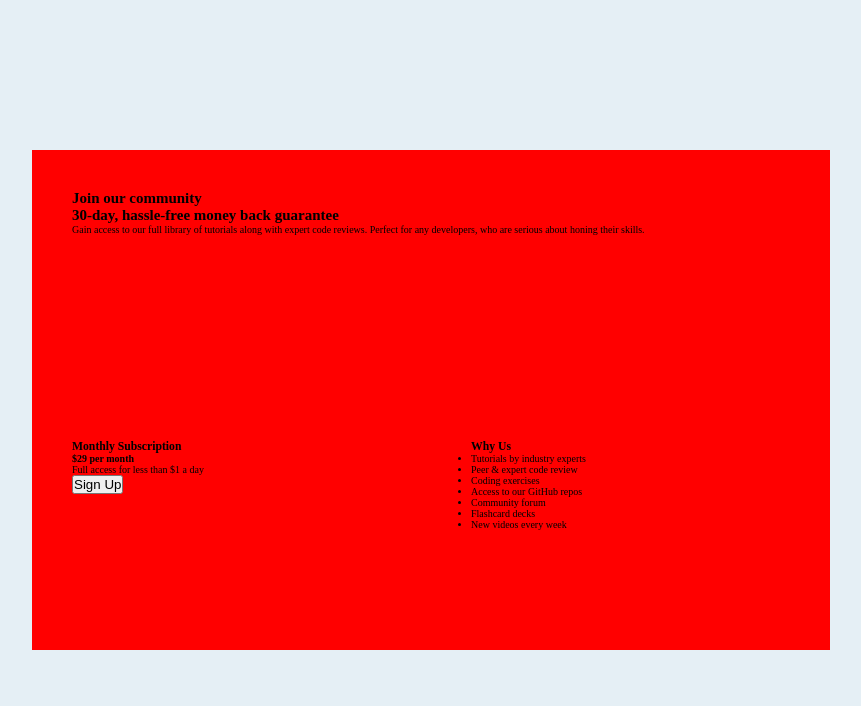
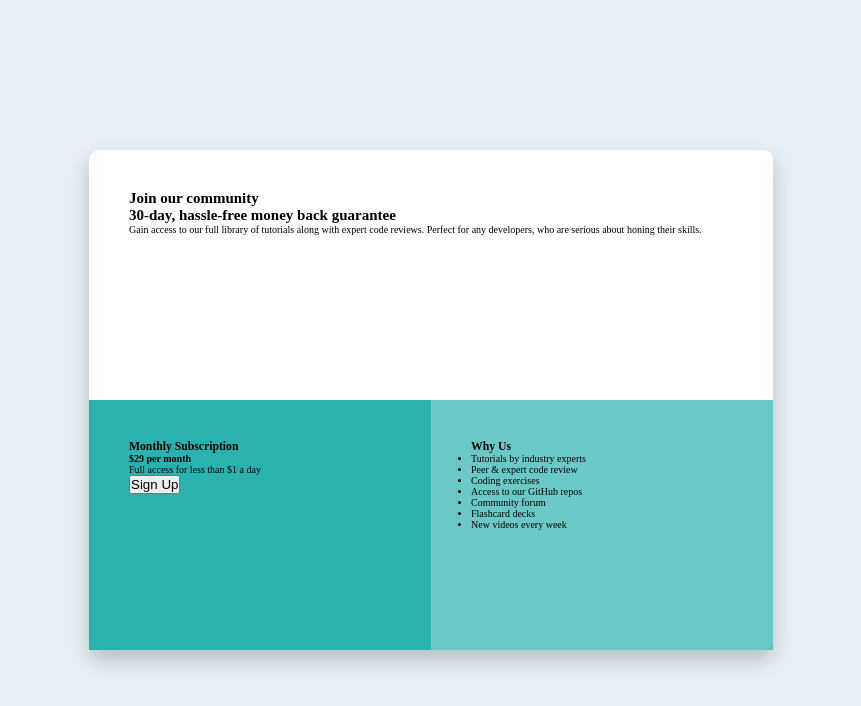
Before and after one commit to Ruffyi/Single-Price-Grid-Component, a website: page index.html in a window 1280 px wide. Shown: the whole page, without its empty margins (209-1070 px from the left). Drawn offline with Linux system fonts and the light colour scheme.

Commit message:
Add more colors

```diff
--- a/scss/abstracts/_colors.scss
+++ b/scss/abstracts/_colors.scss
@@ -1,6 +1,9 @@
 $colors: (
 	'primary-cyan': hsl(179, 62%, 43%),
+	'primary-cyan-offset': hsla(179, 62%, 43%, 0.699),
 	'primary-bright-yellow': hsl(71, 73%, 54%),
 	'neutral-light-gray': hsl(204, 43%, 93%),
 	'neutral-grayish-blue': hsl(218, 22%, 67%),
+	'neutral-white': hsl(0, 0%, 100%),
+	'neutral-box-shadow': rgba(0, 0, 0, 0.2),
 );
--- a/scss/components/_card.scss
+++ b/scss/components/_card.scss
@@ -1,18 +1,22 @@
 .card {
-	width: 70%;
+	width: 60%;
 	height: 50rem;
 	display: grid;
 	grid-template-columns: repeat(auto-fit, minmax(25rem, 1fr));
 	grid-template-rows: repeat(2, 1fr);
-	background-color: red;
+	background-color: var(--clr-neutral-white);
+	border-radius: 1rem;
+	box-shadow: 0 1rem 2rem var(--clr-neutral-box-shadow);
 	&__information {
 		grid-column: 1/3;
 	}
 	&__subscription {
+		background-color: var(--clr-primary-cyan);
 		grid-column: 1/2;
 		grid-row: 2/3;
 	}
 	&__addition {
+		background-color: var(--clr-primary-cyan-offset);
 		grid-column: 2/3;
 		grid-row: 2/3;
 		@include mediaQuery(map-get($breakpoints-map, '730')) {
```
Also changed, not shown: dist/css/style.css, 1 other file.
